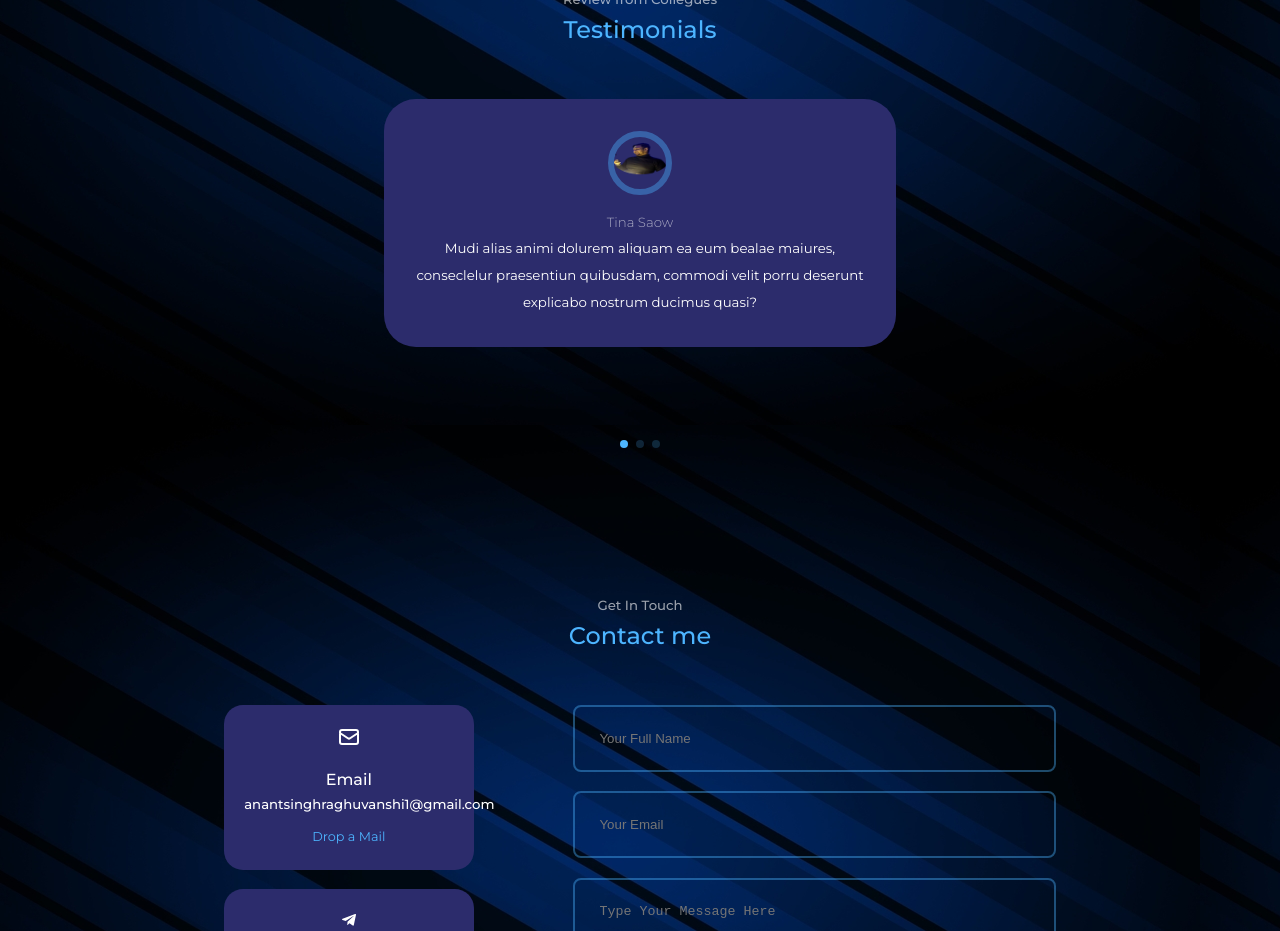
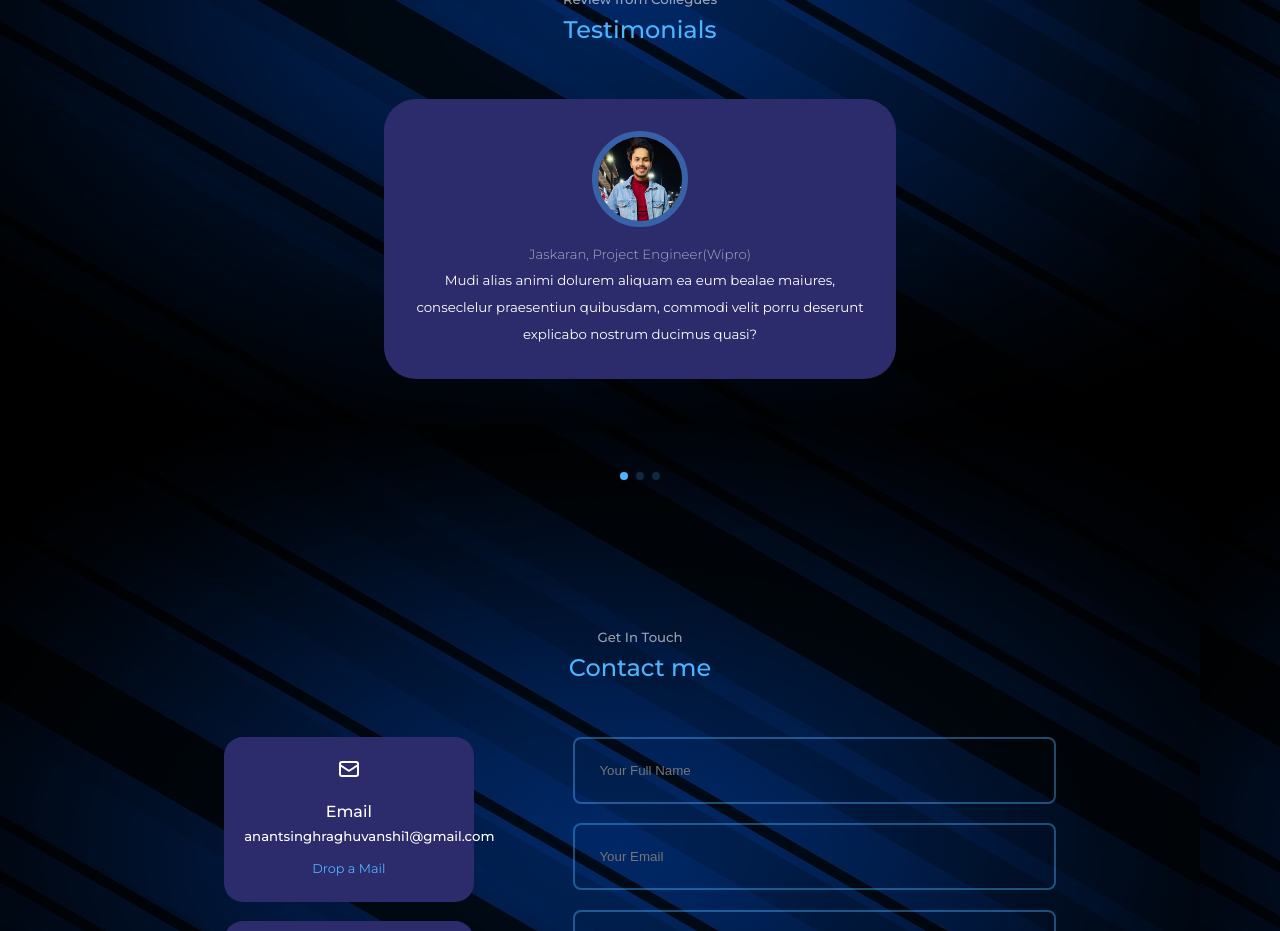
Before and after one commit to anantraghuvanshi/theanantraghuvanshi, a React (Create React App) app in the folder anant-portfolio/: page / in a window 1280 px wide. Shown: the part 3820-4751 px from the top of the page. Built offline with nearby package versions, Linux system fonts and the light colour scheme.

Commit message:
testimonial.jsx update

```diff
--- a/anant-portfolio/src/components/testimonials/testimonials.css
+++ b/anant-portfolio/src/components/testimonials/testimonials.css
@@ -3,7 +3,7 @@
     padding-bottom: 4rem;
 }
 .client__avatar{
-    width: 4rem;
+    width: 6rem;
     aspect-ratio: 1/1;
     overflow: hidden;
     border-radius: 50%;
--- a/anant-portfolio/src/components/testimonials/testimonials.jsx
+++ b/anant-portfolio/src/components/testimonials/testimonials.jsx
@@ -1,6 +1,6 @@
 import React from 'react'
 import './testimonials.css';
-import img1 from '../../assets/me.png';
+import img1 from '../../assets/jaskaran.jpeg';
 
 import {  Navigation, Pagination, Scrollbar, A11y } from 'swiper';
 
@@ -15,7 +15,7 @@ import 'swiper/css/pagination';
 const data= [
 {
 avatar: img1,
-name: "Tina Saow",
+name: "Jaskaran, Project Engineer(Wipro)",
 review: 'Mudi alias animi dolurem aliquam ea eum bealae maiures, conseclelur praesentiun quibusdam, commodi velit porru deserunt explicabo nostrum ducimus quasi?'
 },
 {
```
